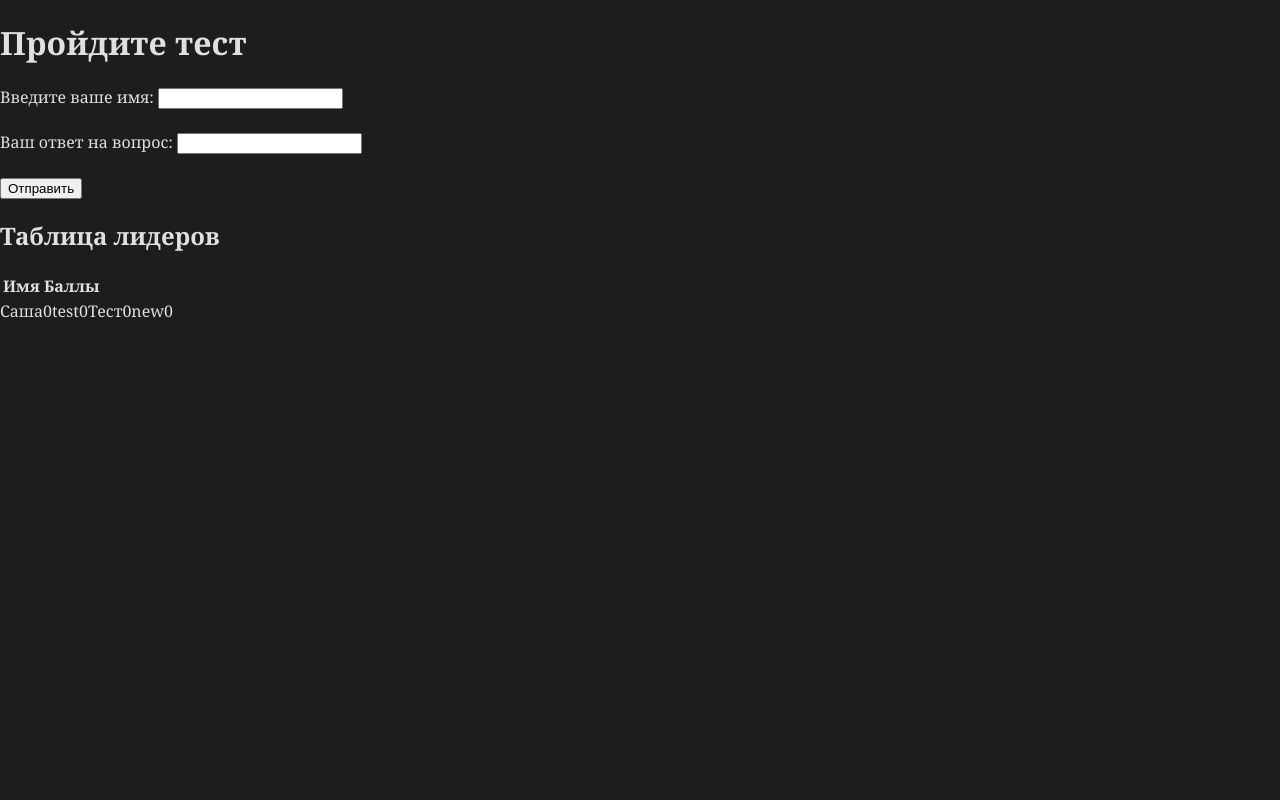
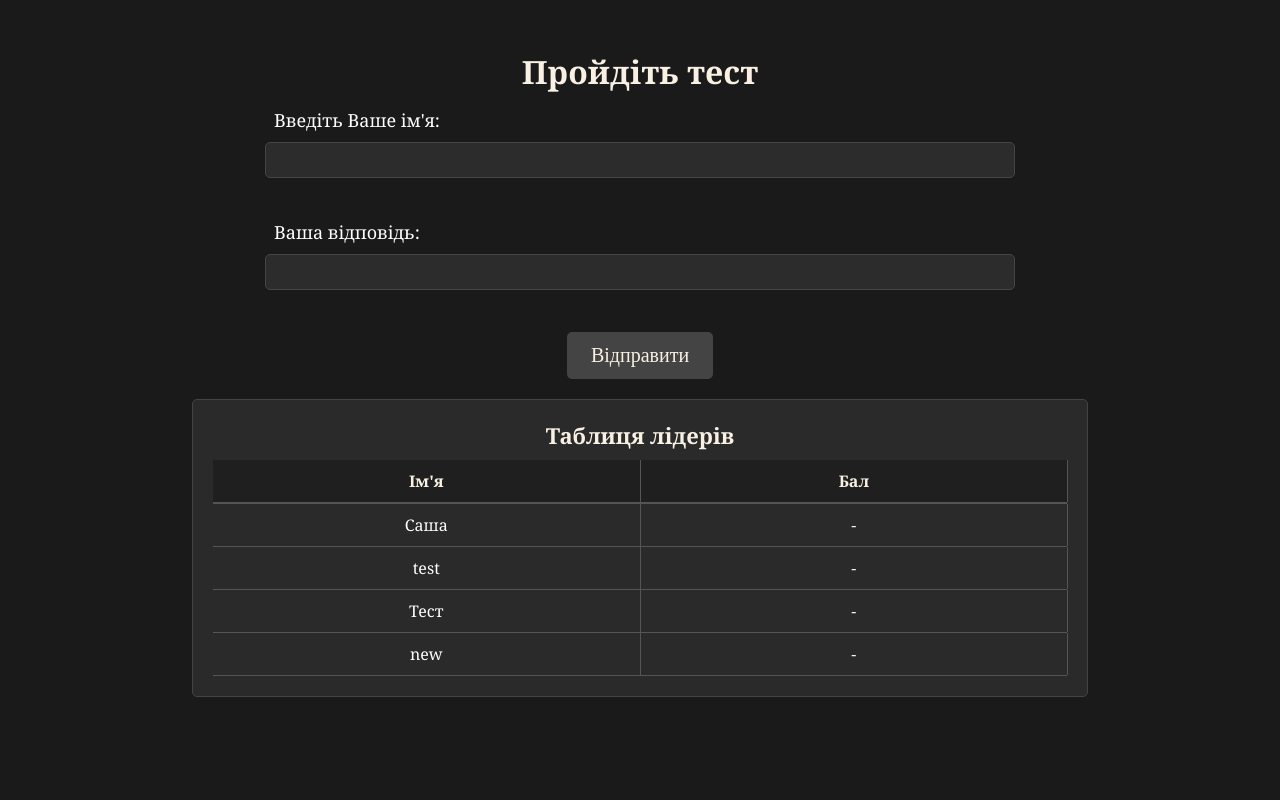
Before and after one commit to metalofmeat1/final_project_python123, a Flask app: page /test in a window 1280 px wide. Run offline with Flask 3, Linux system fonts and the light colour scheme; data comes from the database, SQL or seed files in the repository; both versions use the stored data as it was after the commit; lists and menus that the app fills with data are empty.

Commit message:
створено css для тестів і деталей події, оновлені сторінки, доопрацьовано css

```diff
--- a/app.py
+++ b/app.py
@@ -3,7 +3,6 @@ from flask import Flask, render_template, jsonify, request, send_from_directory,
 from werkzeug.utils import secure_filename
 import sqlite3
 import os
-
 
 app = Flask(__name__)
 app.config['UPLOAD_FOLDER'] = 'uploads'
@@ -213,7 +212,6 @@ def leaderboard():
         return jsonify({"error": "Internal Server Error"}), 500
 
 
-
 # ГАЛЕРЕЯЯЯЯЯЯЯЯЯЯЯЯЯЯЯЯЯЯЯЯЯЯЯЯЯ
 def get_figures():
     conn = sqlite3.connect('historical_figures.db')
@@ -236,6 +234,7 @@ def get_figure_detail(figure_id):
     figure = cursor.fetchone()
     conn.close()
     return figure
+
 
 @app.route('/figure_image/<int:figure_id>')
 def figure_image(figure_id):
@@ -308,6 +307,7 @@ def edit_figure(figure_id):
         abort(404)
     return render_template('edit_figure.html', figure=figure)
 
+
 def update_figure_in_db(figure_id, name, birth_year, death_year, biography, notable_for, image, detail):
     conn = sqlite3.connect('historical_figures.db')
     cursor = conn.cursor()
@@ -346,7 +346,6 @@ def delete_figure(figure_id):
         return jsonify({"error": "Internal Server Error"}), 500
 
 
-
 @app.route('/gallery')
 def gallery():
     figures = get_figures()
@@ -366,7 +365,6 @@ def figure_detail_view(figure_id):
         return jsonify({"error": "Internal Server Error"}), 500
 
 
-
 if __name__ == '__main__':
     if not os.path.exists(app.config['UPLOAD_FOLDER']):
         os.makedirs(app.config['UPLOAD_FOLDER'])
--- a/init_db.py
+++ b/init_db.py
@@ -1,9 +1,9 @@
 import sqlite3
 import os
 
+
 def init_db():
     db_file = 'historical_figures.db'
-
 
     conn = sqlite3.connect(db_file)
     cursor = conn.cursor()
@@ -32,5 +32,6 @@ def init_db():
     conn.commit()
     conn.close()
 
+
 if __name__ == '__main__':
     init_db()
--- /dev/null
+++ b/static/css/test.css
@@ -0,0 +1,136 @@
+body {
+    font-family: 'Georgia', serif;
+    background-color: #1a1a1a;
+    color: #f8f0e3;
+    text-align: center;
+    padding: 30px;
+    margin: 0;
+}
+
+h1 {
+    font-size: 32px;
+    color: #f8f0e3;
+    margin-top: 20px;
+    margin-bottom: 15px;
+}
+
+label {
+    font-size: 18px;
+    color: #ffffff;
+    display: block;
+    margin-bottom: 10px;
+    text-align: left;
+    width: 60%;
+    margin-left: auto;
+    margin-right: auto;
+}
+
+input[type="text"] {
+    width: 60%;
+    padding: 8px;
+    margin-bottom: 20px;
+    font-size: 16px;
+    border: 1px solid #444;
+    background-color: #2c2c2c;
+    color: #ffffff;
+    border-radius: 5px;
+    outline: none;
+    transition: all 0.3s ease;
+}
+
+input[type="text"]:focus {
+    border-color: #f8f0e3;
+    background-color: #444;
+    transform: scale(1.02);
+}
+
+button {
+    font-family: 'Times New Roman', serif;
+    font-size: 20px;
+    color: #f8f0e3;
+    background-color: #444;
+    padding: 12px 24px;
+    border-radius: 5px;
+    border: none;
+    cursor: pointer;
+    transition: background-color 0.3s ease, transform 0.3s ease;
+}
+
+button:hover {
+    background-color: #595959;
+    transform: scale(1.05);
+}
+
+#leaderboard {
+    max-width: 70%;
+    margin: 20px auto;
+    border: 1px solid #444;
+    padding: 20px;
+    border-radius: 5px;
+    background-color: #2a2a2a;
+    color: #f8f0e3;
+}
+
+#leaderboard h2 {
+    font-size: 22px;
+    margin-top: 0;
+    margin-bottom: 10px;
+    color: #f8f0e3;
+    display: flex;
+    align-items: center;
+    justify-content: center;
+    height: 30px;
+}
+
+table {
+    width: 100%;
+    border-collapse: collapse;
+    color: #ffffff;
+    table-layout: fixed;
+}
+
+thead th {
+    padding: 10px;
+    text-align: center;
+    border-bottom: 2px solid #555;
+    background-color: #1f1f1f;
+    color: #f8f0e3;
+    vertical-align: middle;
+}
+
+tbody td {
+    padding: 10px;
+    text-align: center;
+    border-bottom: 1px solid #555;
+    vertical-align: middle;
+}
+
+tbody tr:nth-child(even) {
+    background-color: #2a2a2a;
+}
+
+tbody tr:hover {
+    background-color: #444;
+}
+
+table th, table td {
+    border-right: 1px solid #555;
+}
+
+table th:last-child, table td:last-child {
+    border-right: none;
+}
+
+table th, table td {
+    position: relative;
+}
+
+table th::after, table td::after {
+    content: "";
+    position: absolute;
+    top: 0;
+    bottom: 0;
+    right: -1px;
+    width: 1px;
+    background-color: #555;
+}
--- a/templates/test.html
+++ b/templates/test.html
@@ -1,26 +1,37 @@
-<!-- test.html -->
 <!DOCTYPE html>
-<html lang="en">
+<html lang="uk">
 <head>
     <meta charset="UTF-8">
     <meta name="viewport" content="width=device-width, initial-scale=1.0">
-    <title>Тест по истории</title>
-    <link rel="stylesheet" href="{{ url_for('static', filename='css/styles.css') }}">
+    <title>Тест з історії</title>
+    <link rel="stylesheet" href="{{ url_for('static', filename='css/test.css') }}">
 </head>
 <body>
-    <h1>Пройдите тест</h1>
+    <h1>Пройдіть тест</h1>
     <form id="testForm">
-        <label for="name">Введите ваше имя:</label>
+        <label for="name">Введіть Ваше ім'я:</label>
         <input type="text" id="name" name="name" required>
         <br><br>
-        <label for="answer">Ваш ответ на вопрос:</label>
+        <label for="answer">Ваша відповідь:</label>
         <input type="text" id="answer" name="answer" required>
         <br><br>
-        <button type="submit">Отправить</button>
+        <button type="submit">Відправити</button>
     </form>
 
-    <h2>Таблица лидеров</h2>
-    <div id="leaderboard"></div>
+    <div id="leaderboard">
+        <h2>Таблиця лідерів</h2>
+        <table>
+            <thead>
+                <tr>
+                    <th>Ім'я</th>
+                    <th>Бал</th>
+                </tr>
+            </thead>
+            <tbody>
+
+            </tbody>
+        </table>
+    </div>
 
     <script>
         document.getElementById('testForm').addEventListener('submit', function(e) {
@@ -37,11 +48,15 @@
             .then(response => response.json())
             .then(data => {
                 if (data.status === 'success') {
-                    alert('Ваш результат сохранен!');
+                    alert('Ваш результат збережено!');
                     loadLeaderboard();
                 } else {
-                    alert('Произошла ошибка при сохранении результата.');
+                    alert('Сталася помилка під час збереження результату.');
                 }
+            })
+            .catch(error => {
+                console.error('Error:', error);
+                alert('Сталася помилка під час збереження результату.');
             });
         });
 
@@ -49,16 +64,14 @@
             fetch('/leaderboard')
                 .then(response => response.json())
                 .then(leaderboard => {
-                    const leaderboardDiv = document.getElementById('leaderboard');
-                    leaderboardDiv.innerHTML = '<table><tr><th>Имя</th><th>Баллы</th></tr>';
+                    const tbody = document.querySelector('#leaderboard tbody');
+                    tbody.innerHTML = '';
                     leaderboard.forEach(entry => {
-                        leaderboardDiv.innerHTML += `<tr><td>${entry.name}</td><td>${entry.score}</td></tr>`;
+                        tbody.innerHTML += `<tr><td>${entry.name}</td><td>${entry.score || '-'}</td></tr>`;
                     });
-                    leaderboardDiv.innerHTML += '</table>';
                 });
         }
 
-        // Загрузка таблицы лидеров при загрузке страницы
         window.onload = loadLeaderboard;
     </script>
 </body>
```
Also changed, not shown: static/css/event_detail.css (added, +65 -0 lines), static/css/styles.css (+81 -6 lines), templates/event_detail.html (+4 -6 lines), historical_figures.db (added), history.db.
